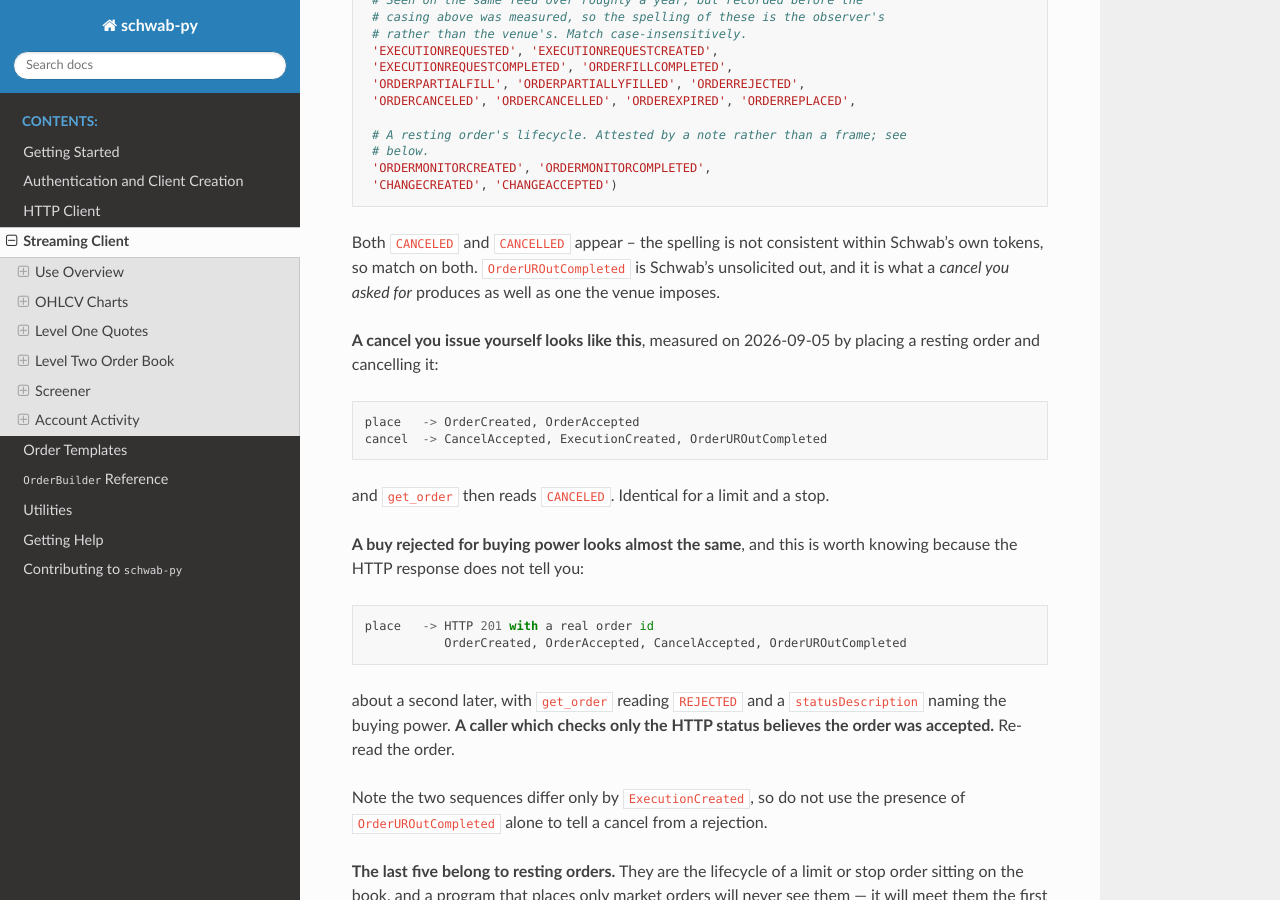
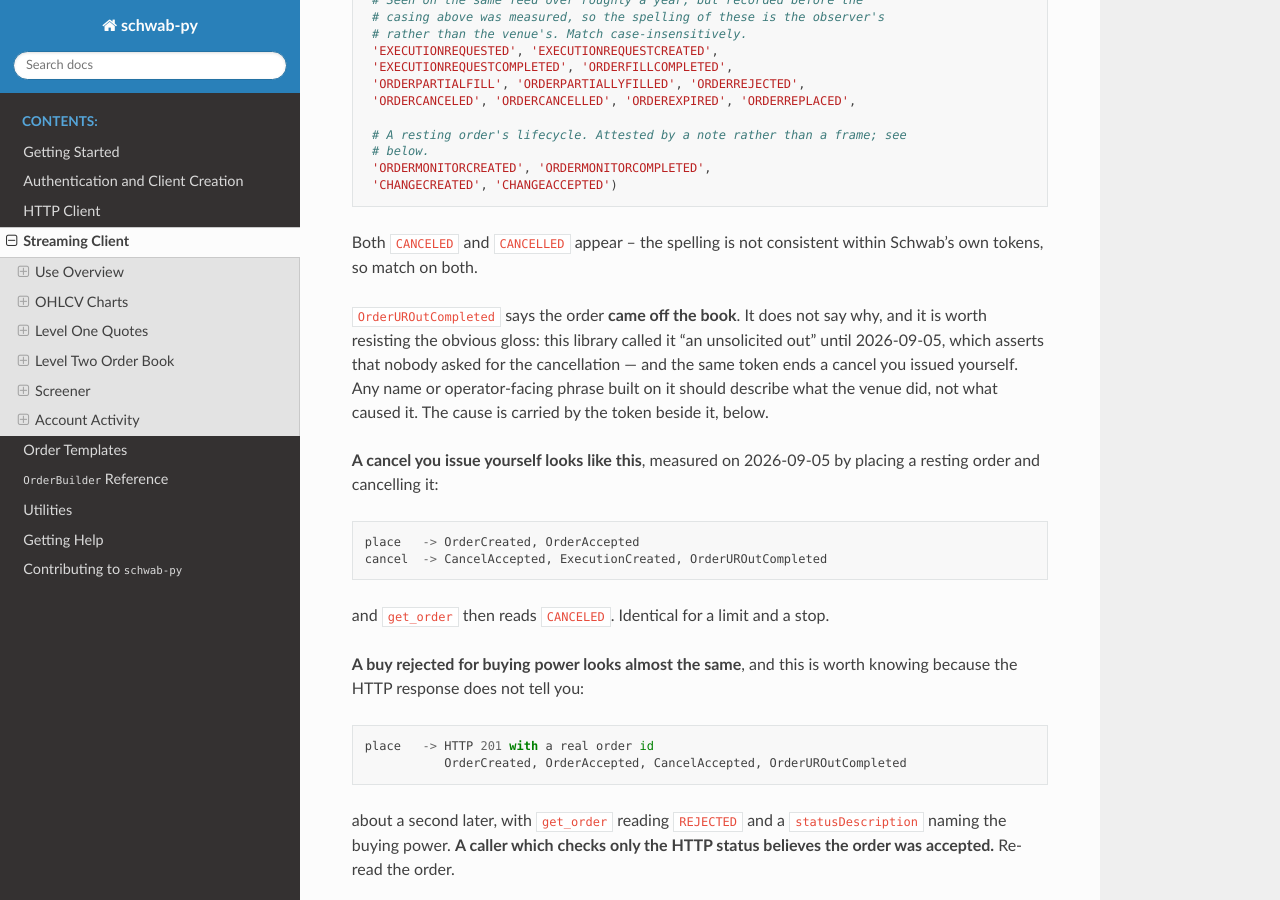
Before and after one commit to Hu1kSmash/schwab-py, a Sphinx documentation site: the page built from docs/streaming.rst, in a window 1280 px wide and 900 px high, scrolled down 19734 px. Built offline with Sphinx 7.4.7 and the Read the Docs theme 3.1.0, drawn with Linux system fonts in a browser that asks for light colours.

Commit message:
Stop calling OrderUROutCompleted an unsolicited out
The sentence which corrected the token's spelling described it as "Schwab's
unsolicited out" and then, in the same breath, said a cancel you asked for
produces it. Those cannot both be true. The gloss asserts a cause the token
does not carry, and the sequences printed a few lines below already showed it
ending a cancel the caller issued.

It now says the order came off the book, and says the cause is carried by the
neighbouring token rather than by this one.

Found by a consumer applying the two-sequence table to their own operator-facing
phrase registry -- their obvious phrase, 'cancelled (UROut)', came from this
same wording, copied along with the spelling. A phrase which asserts a cause the
token cannot carry is a small lie on an operator's screen every time an order is
rejected.

```diff
--- a/docs/streaming.rst
+++ b/docs/streaming.rst
@@ -809,9 +809,14 @@ does not rescue the truncated form; nothing matches it at all.
    'CHANGECREATED', 'CHANGEACCEPTED')
 
 Both ``CANCELED`` and ``CANCELLED`` appear -- the spelling is not consistent
-within Schwab's own tokens, so match on both. ``OrderUROutCompleted`` is
-Schwab's unsolicited out, and it is what a *cancel you asked for* produces as
-well as one the venue imposes.
+within Schwab's own tokens, so match on both.
+
+``OrderUROutCompleted`` says the order **came off the book**. It does not say
+why, and it is worth resisting the obvious gloss: this library called it "an
+unsolicited out" until 2026-09-05, which asserts that nobody asked for the
+cancellation --- and the same token ends a cancel you issued yourself. Any name
+or operator-facing phrase built on it should describe what the venue did, not
+what caused it. The cause is carried by the token beside it, below.
 
 **A cancel you issue yourself looks like this**, measured on 2026-09-05 by
 placing a resting order and cancelling it::
```
Also changed, not shown: CHANGELOG.md (+14 -0 lines).
